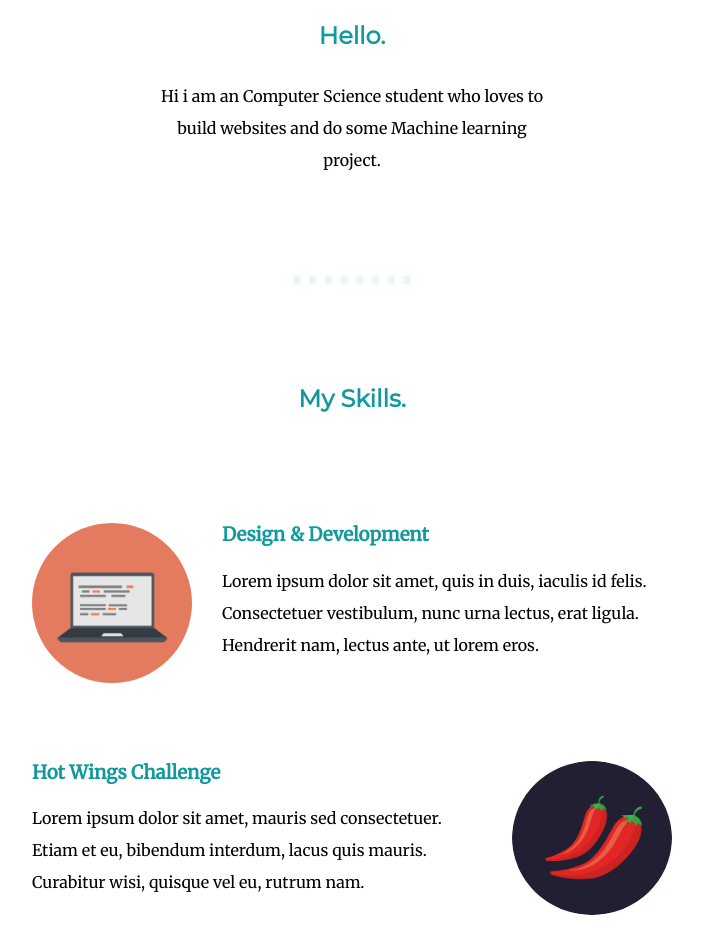
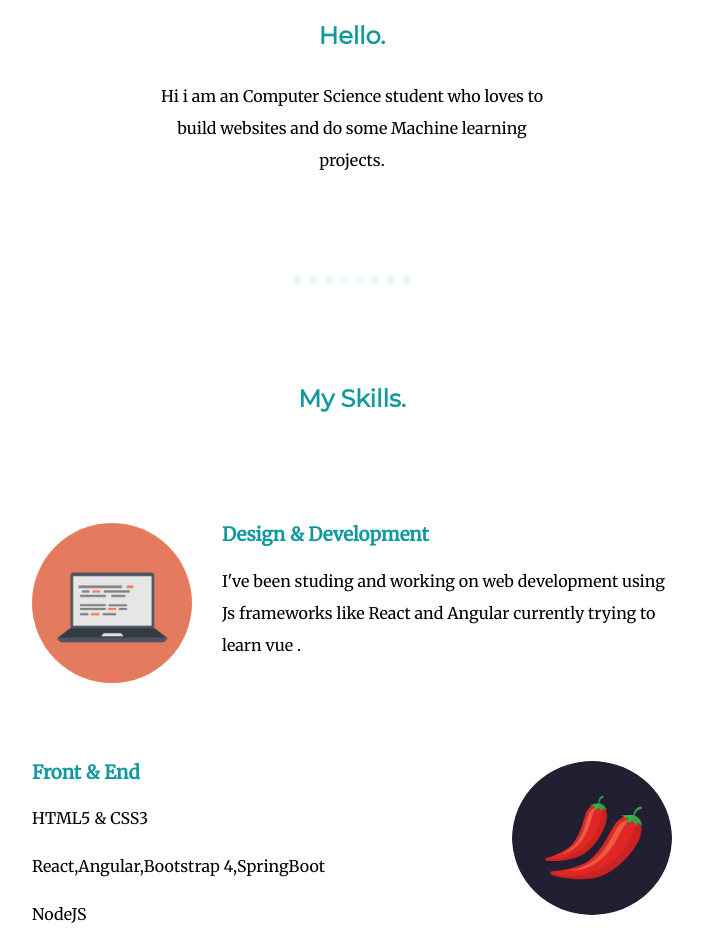
Before and after one commit to GhanemYassine/Portfolio-V2, a plain HTML site: page index.html in a window 1280 px wide. Shown: the part 1226-2159 px from the top of the page, without its empty margins (288-991 px from the left). Drawn offline with Linux system fonts and the light colour scheme.

Commit message:
finished

```diff
--- a/index.html
+++ b/index.html
@@ -19,7 +19,7 @@
       <div class="profile">
         <img class="yas" src="images/YassineGHANEM4.jpg" alt="yassine's photo">
         <h2>Hello.</h2>
-        <p class="intro">Hi i am an Computer Science student who loves to build websites and do some Machine learning project.</p>
+        <p class="intro">Hi i am an Computer Science student who loves to build websites and do some Machine learning projects.</p>
       </div>
       <hr>
       <div class="skills">
@@ -27,12 +27,12 @@
         <div class="skill-row">
           <img class="computer" src="images/computer.png" alt="">
           <h3>Design & Development</h3>
-          <p class="p1">Lorem ipsum dolor sit amet, quis in duis, iaculis id felis. Consectetuer vestibulum, nunc urna lectus, erat ligula. Hendrerit nam, lectus ante, ut lorem eros.</p>
+          <p class="p1">I've been studing and working on web development using Js frameworks like React and Angular currently trying to learn vue  .</p>
         </div>
         <div class="skill-row">
           <img class="chillies" src="images/chillies.png" alt="">
-          <h3 style="color:#11999E">Hot Wings Challenge</h3>
-          <p>Lorem ipsum dolor sit amet, mauris sed consectetuer. Etiam et eu, bibendum interdum, lacus quis mauris. Curabitur wisi, quisque vel eu, rutrum nam.</p>
+          <h3 style="color:#11999E">Front & End</h3>
+          <p>HTML5 & CSS3</p><p>React,Angular,Bootstrap 4,SpringBoot</p><p>NodeJS</p>
         </div>
       </div>
       <hr>
```
